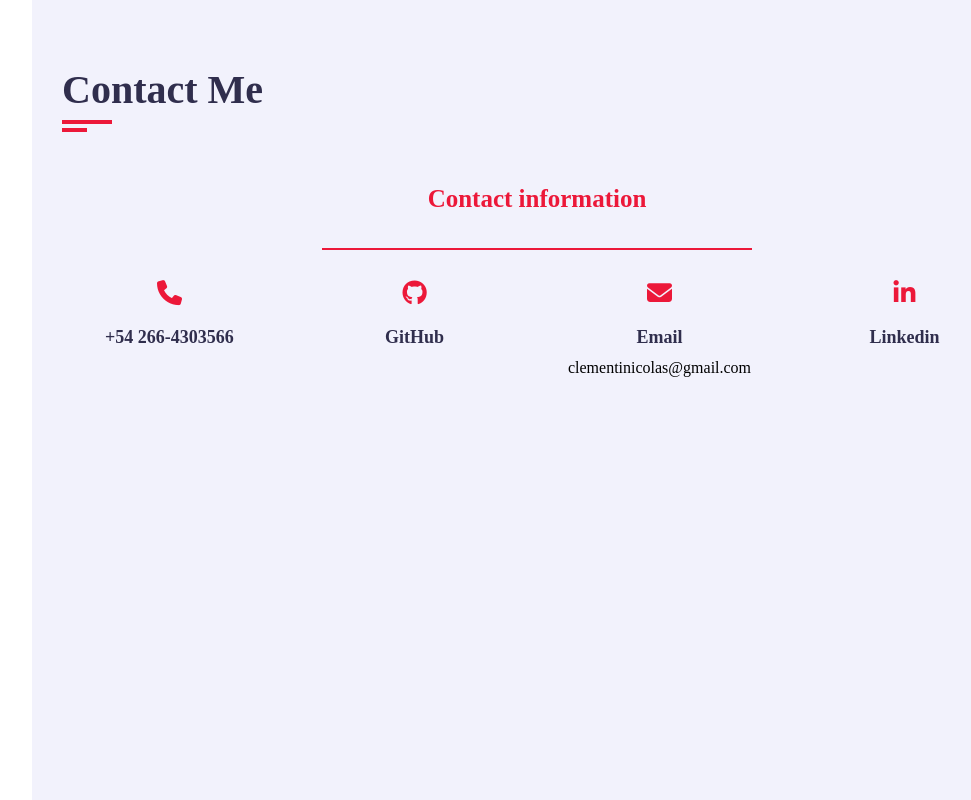
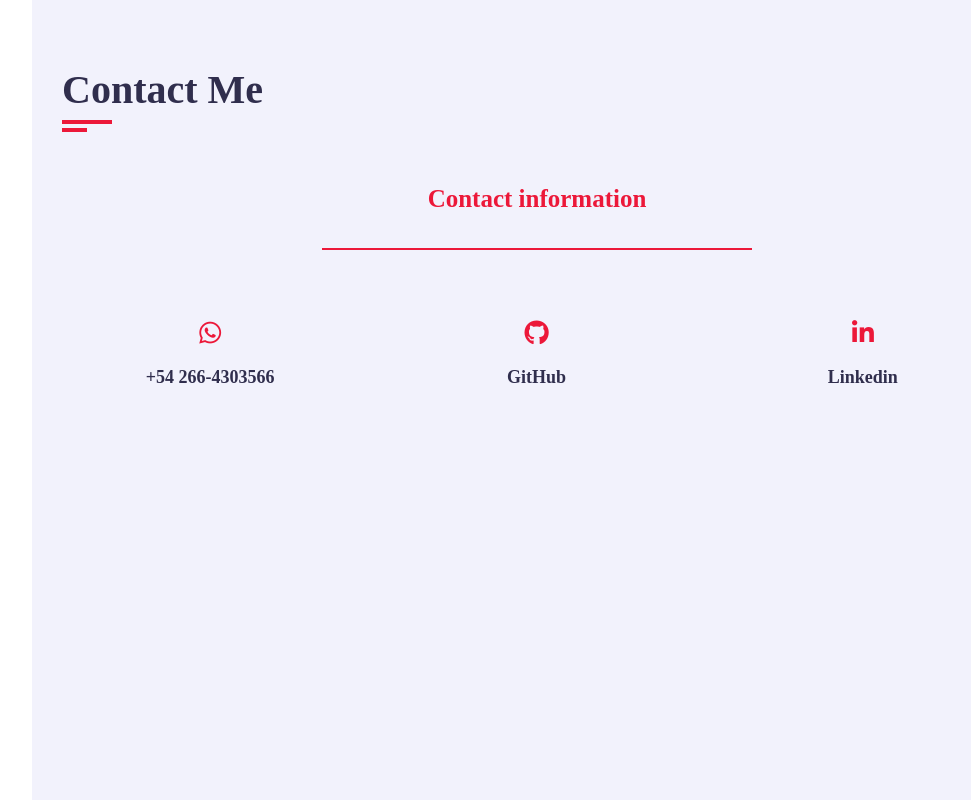
Before and after one commit to nicolasclem/Portfolio22, a plain HTML site: page index.html in a window 1280 px wide. Shown: the part 3991-4791 px from the top of the page, without its empty margins (238-1209 px from the left). Drawn offline with nearby package versions, Linux system fonts and the light colour scheme; a web font is replaced by a local one.

Commit message:
segundo cambio en contactos

```diff
--- a/css/style.css
+++ b/css/style.css
@@ -664,9 +664,10 @@ h3.my-profession
 }
 .contact .contact-info-item
 {
-    flex: 0 0 25%;
-    max-width: 25%;
+    flex: 0 0 33.3%;
+    max-width: 33.3%;
     text-align: center;
+    margin-top: 40px;
     margin-bottom: 60PX;
 }
 .contact .contact-info-item .icon
--- a/index.html
+++ b/index.html
@@ -390,7 +390,7 @@
                     <div class="row">
                         <!-- contact info item start -->
                         <div class="contact-info-item padd-15">
-                            <div class="icon"><i class="fa fa-phone"></i></div>
+                            <div class="icon"><i class="fa fa-brands fa-whatsapp"></i></div>
                             <h4>+54 266-4303566</h4>
 
                         </div>
@@ -403,12 +403,12 @@
                         </div>
                         <!-- contact info item end -->
                         <!-- contact info item start -->
-                        <div class="contact-info-item padd-15">
+                        <!-- <div class="contact-info-item padd-15">
                             <div class="icon"><i class="fa fa-envelope"></i></div>
                             <h4 >Email</h4>
                             <span>clementinicolas@gmail.com</span>
 
-                        </div>
+                        </div> -->
                         <!-- contact info item end -->
                         <!-- contact info item start -->
                         <div class="contact-info-item padd-15">
```
